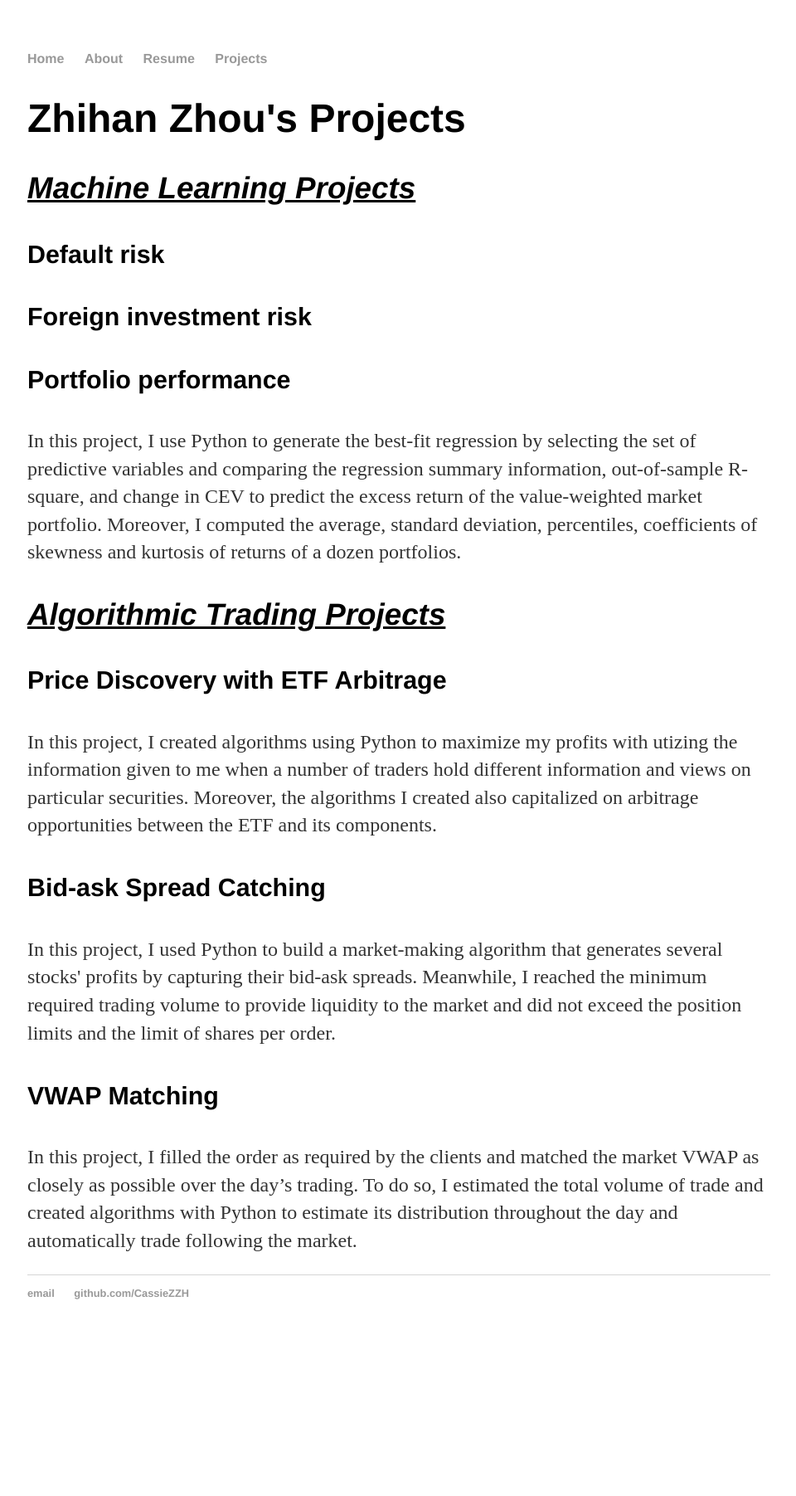
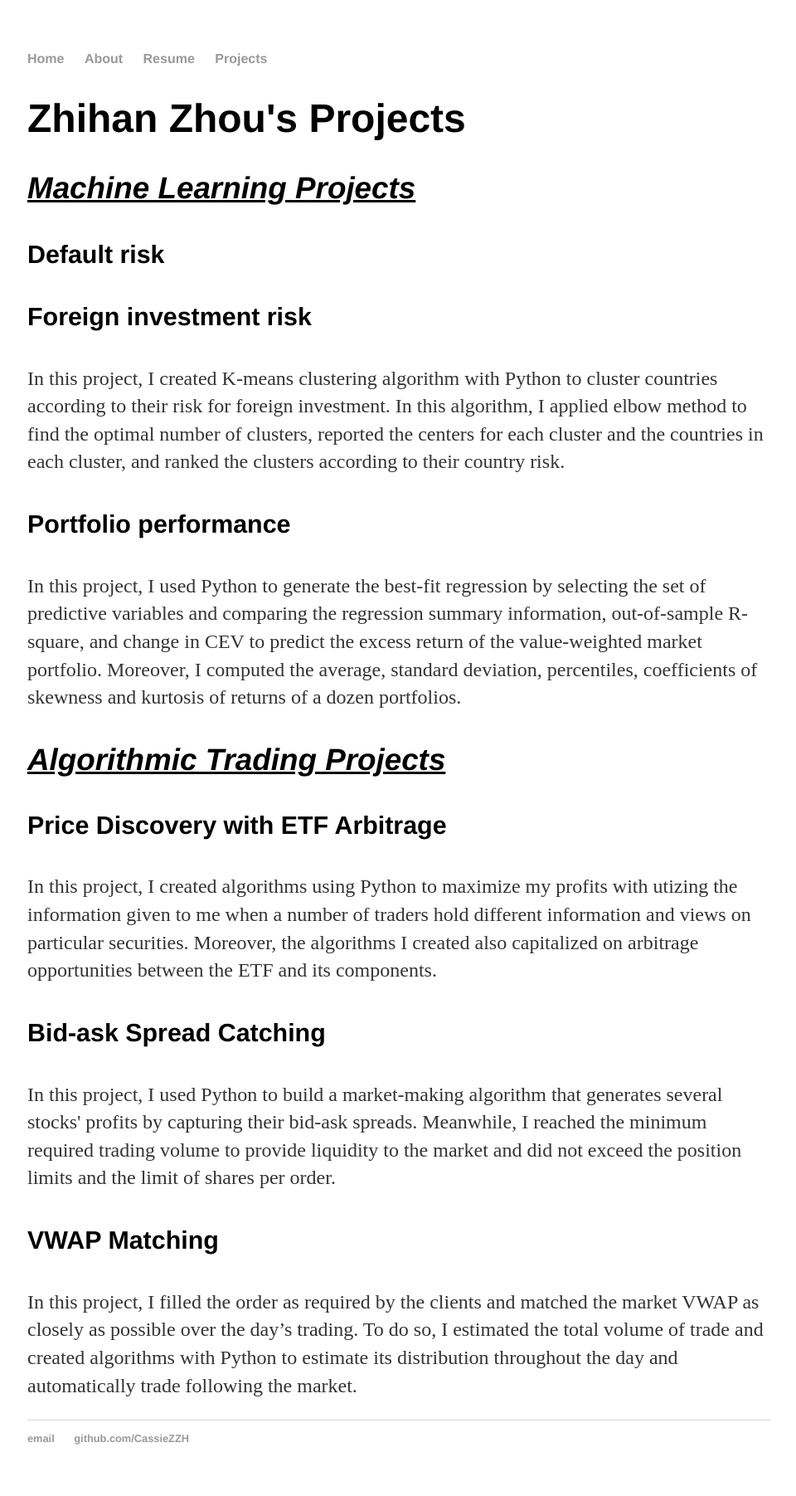
Before and after one commit to CassieZZH/CassieZZH.github.io, a Jekyll site: the page built from projects/index.html, in a window 1280 px wide. Shown: the whole page at 83% size, without its empty margins (159-1119 px from the left). Built offline with Jekyll 4.4.1, drawn with Linux system fonts in a browser that asks for light colours; before the commit the page ends 1628 px from its top, so only the background shows below that.

Commit message:
Update index.html

```diff
--- a/projects/index.html
+++ b/projects/index.html
@@ -12,10 +12,10 @@ title: Zhihan Zhou's Projects
     <p>
 
     <h4>Foreign investment risk</h4>
-    <p>
+    <p>In this project, I created K-means clustering algorithm with Python to cluster countries according to their risk for foreign investment. In this algorithm, I applied elbow method to find the optimal number of clusters, reported the centers for each cluster and the countries in each cluster, and ranked the clusters according to their country risk.
 
     <h4>Portfolio performance</h4>
-    <p>In this project, I use Python to generate the best-fit regression by selecting the set of predictive variables and comparing the regression summary information, out-of-sample R-square, and change in CEV to predict the excess return of the value-weighted market portfolio. Moreover, I computed the average, standard deviation, percentiles, coefficients of skewness and kurtosis of returns of a dozen portfolios.
+    <p>In this project, I used Python to generate the best-fit regression by selecting the set of predictive variables and comparing the regression summary information, out-of-sample R-square, and change in CEV to predict the excess return of the value-weighted market portfolio. Moreover, I computed the average, standard deviation, percentiles, coefficients of skewness and kurtosis of returns of a dozen portfolios.
 
     <h3><em><u>Algorithmic Trading Projects</u></em></h3>
 
```
